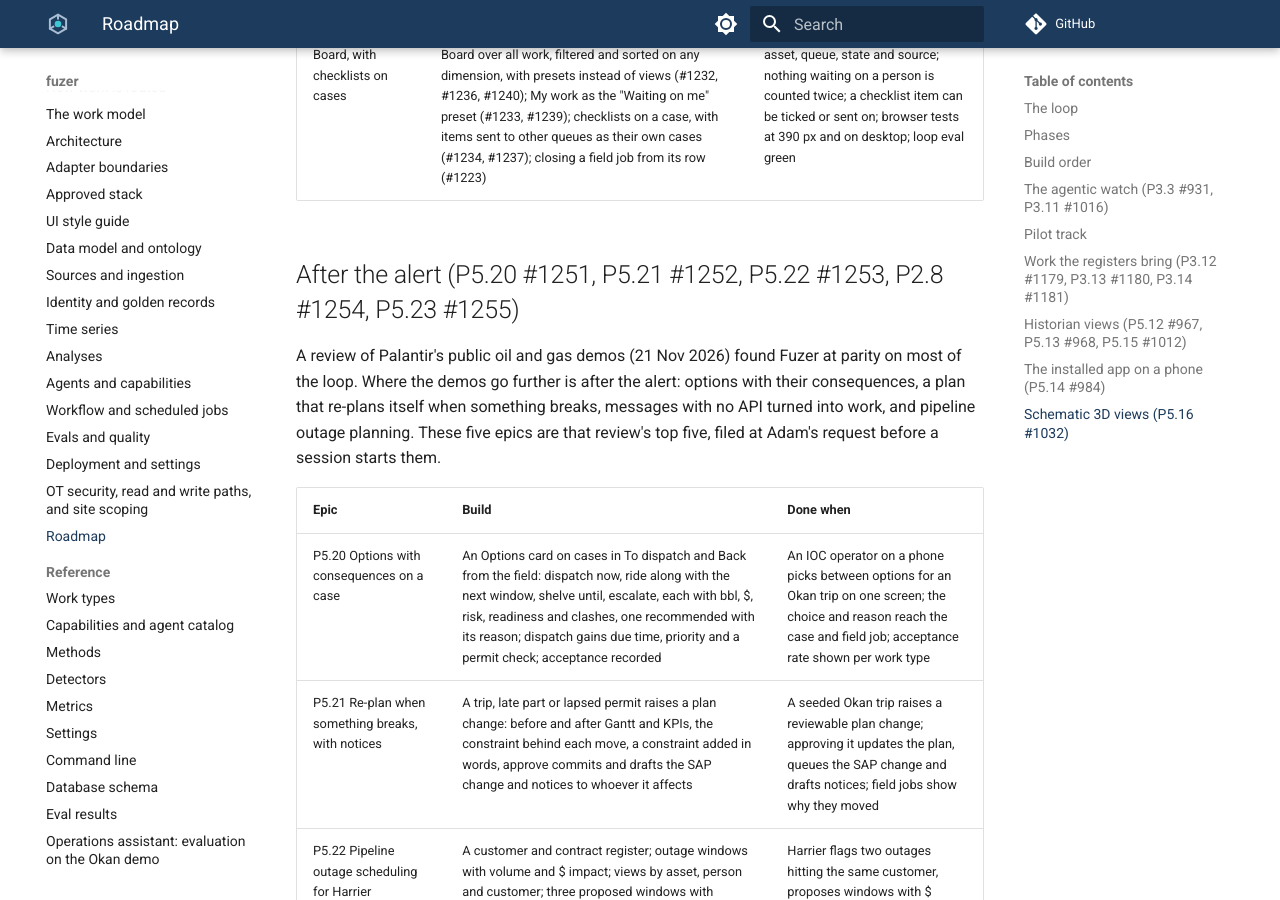
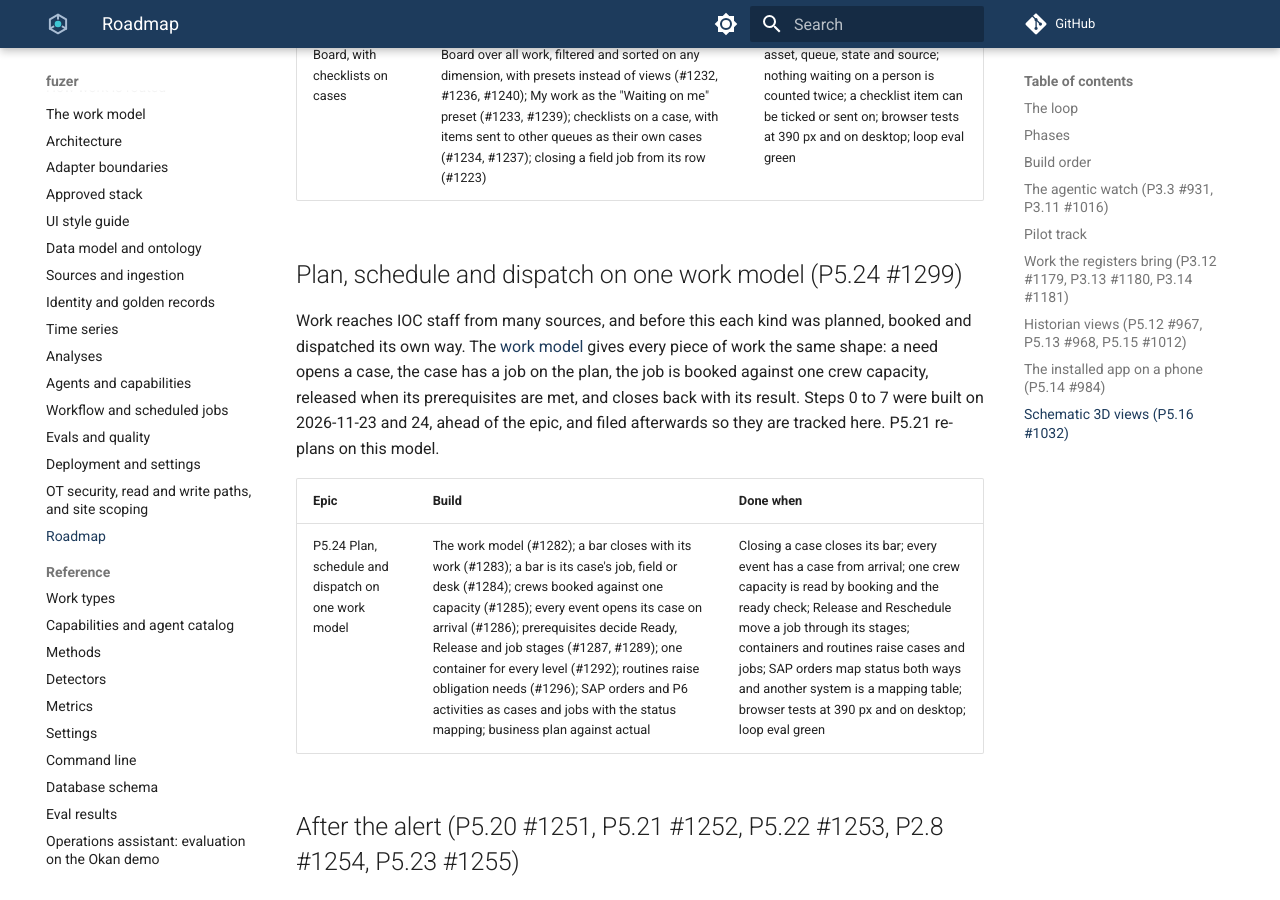
Before and after one commit to areed145/fuzer, an MkDocs documentation site: the page built from docs/roadmap.md, in a window 1280 px wide and 900 px high, scrolled down 8677 px. Built offline with MkDocs 1.6.1 and Material for MkDocs 9.7.7, drawn with Linux system fonts in a browser that asks for light colours; comment, search, counter and statistics services are not loaded; some of the changed text lies outside the part shown.

Commit message:
Roadmap: P5.24 Plan, schedule and dispatch on one work model (#1299) (#1311)
The plan, schedule and dispatch work (work-model steps 0 to 7, #1282 to #1296)
was built ahead of an epic. Files it in the build order and gives it a
section, as P5.19 was.


Claude-Session: https://claude.ai/code/session_01LEmc6PfAumuFT1f6JQqczv

Co-authored-by: Claude <noreply@anthropic.com>

```diff
--- a/docs/roadmap.md
+++ b/docs/roadmap.md
@@ -43,7 +43,7 @@ built left to right.
 | 5 Compounding | P7.3, P7.5, P7.6, P5.12, P5.13, P5.14, P5.15, P5.16, P5.17, P5.19 | P6.3, P3.4, P7.4, P3.11 | P6.5, P2.7 if needed | P6.2, P6.4, packs 5 to 8 of P4.2 |
 | 6 Standardize | P8.1, P8.3 | P8.2 | P8.4 with the third bundle | Packs proven on the third bundle |
 | *Gate C* (passed 2026-11-13) | | | Third asset type live, no code | |
-| 7 After the alert | P5.20, P5.21, P5.22, P5.23 | | P2.8 | P4.8, P4.7, P6.6 |
+| 7 After the alert | P5.24, P5.20, P5.21, P5.22, P5.23 | | P2.8 | P4.8, P4.7, P6.6 |
 
 Gate A was signed off on 2026-11-12. One gap is logged for Phase 2: in the loop eval, steward questions and source
 and mapping problems are still raised by the loop instead of arriving on their own (#747).
@@ -179,6 +179,18 @@ taken. This was built on 2026-11-20 and 21, ahead of its epic, and filed afterwa
 |---|---|---|
 | P5.19 All work as a List and Board, with checklists on cases | One definition of open, waiting on you and overdue (#1230); one page per case (#1225); a List and Board over all work, filtered and sorted on any dimension, with presets instead of views (#1232, #1236, #1240); My work as the "Waiting on me" preset (#1233, #1239); checklists on a case, with items sent to other queues as their own cases (#1234, #1237); closing a field job from its row (#1223) | Counts agree on every page; the List and Board filter on facility, area, asset, queue, state and source; nothing waiting on a person is counted twice; a checklist item can be ticked or sent on; browser tests at 390 px and on desktop; loop eval green |
 
+## Plan, schedule and dispatch on one work model (P5.24 #1299)
+
+Work reaches IOC staff from many sources, and before this each kind was planned, booked and dispatched its own way.
+The [work model](work-model.md) gives every piece of work the same shape: a need opens a case, the case has a job on
+the plan, the job is booked against one crew capacity, released when its prerequisites are met, and closes back with
+its result. Steps 0 to 7 were built on 2026-11-23 and 24, ahead of the epic, and filed afterwards so they are tracked
+here. P5.21 re-plans on this model.
+
+| Epic | Build | Done when |
+|---|---|---|
+| P5.24 Plan, schedule and dispatch on one work model | The work model (#1282); a bar closes with its work (#1283); a bar is its case's job, field or desk (#1284); crews booked against one capacity (#1285); every event opens its case on arrival (#1286); prerequisites decide Ready, Release and job stages (#1287, #1289); one container for every level (#1292); routines raise obligation needs (#1296); SAP orders and P6 activities as cases and jobs with the status mapping; business plan against actual | Closing a case closes its bar; every event has a case from arrival; one crew capacity is read by booking and the ready check; Release and Reschedule move a job through its stages; containers and routines raise cases and jobs; SAP orders map status both ways and another system is a mapping table; browser tests at 390 px and on desktop; loop eval green |
+
 ## After the alert (P5.20 #1251, P5.21 #1252, P5.22 #1253, P2.8 #1254, P5.23 #1255)
 
 A review of Palantir's public oil and gas demos (21 Nov 2026) found Fuzer at parity on most of the loop. Where the
```
